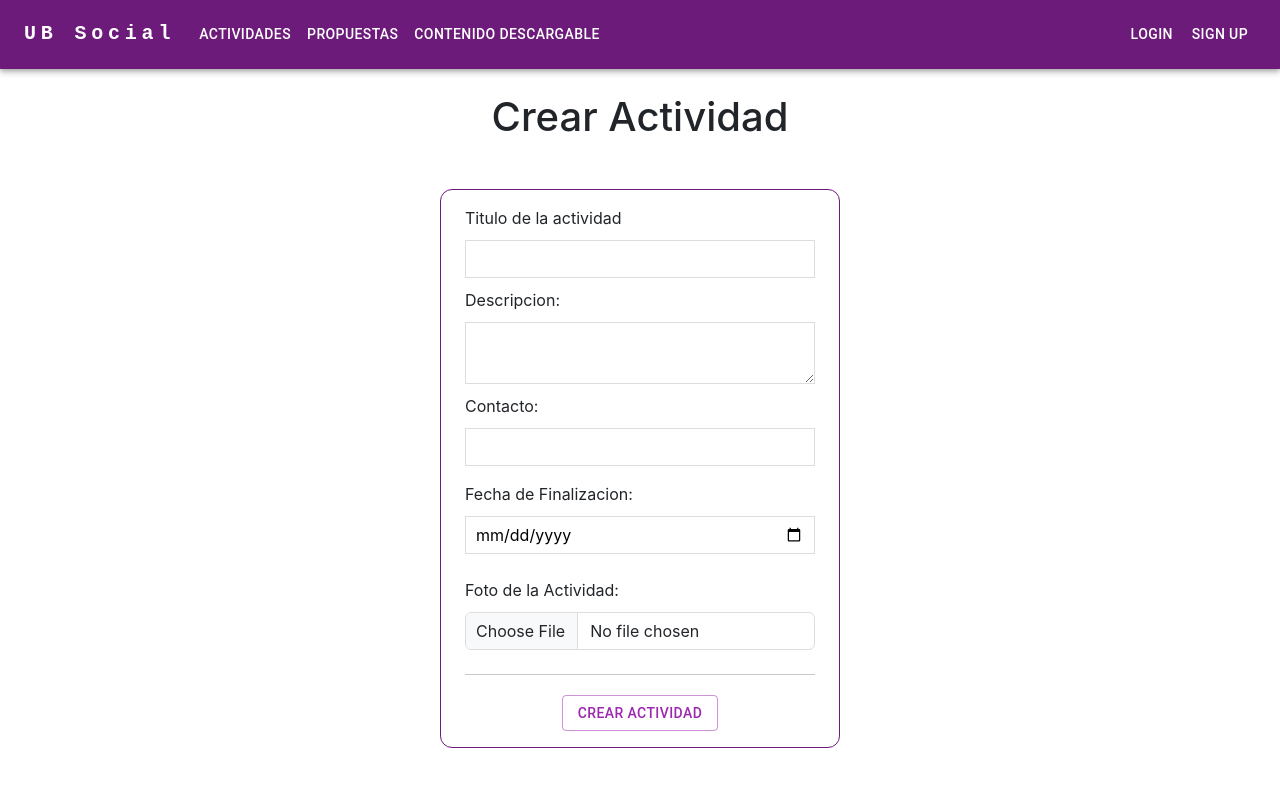
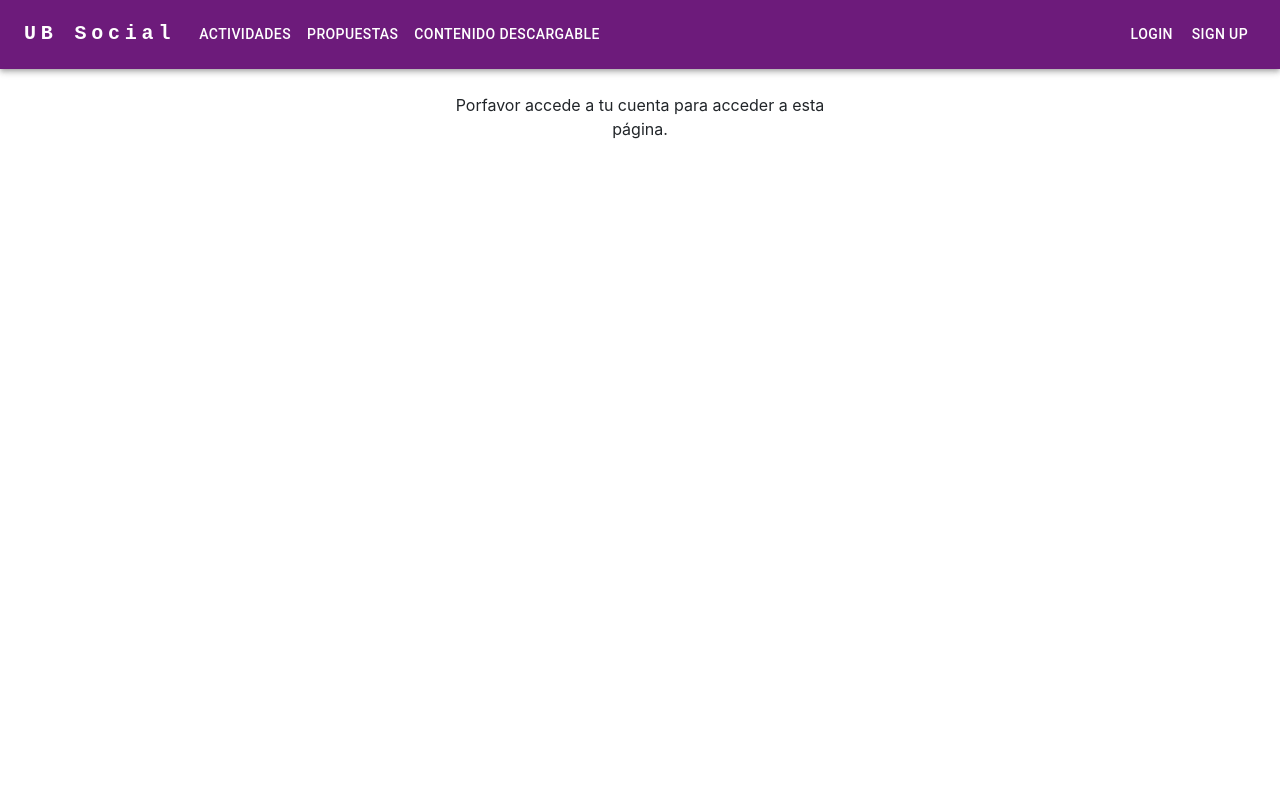
Before and after one commit to martincurzel/UBSocial-View, a React (Create React App) app: page /crear_a in a window 1280 px wide. Shown: the top 786 px of the page. Built offline with nearby package versions, Linux system fonts and the light colour scheme.

Commit message:
update on logged out pages

```diff
--- a/src/pages/CrearActividades.js
+++ b/src/pages/CrearActividades.js
@@ -1,7 +1,7 @@
 import React from "react";
 import { useState } from "react";
 import { callApiNoReadFormData } from "../helpers/apiCallNoRead";
-import { Button, Box } from "@mui/material";
+import { Button, Box, Typography } from "@mui/material";
 import Swal from "sweetalert2";
 import withReactContent from "sweetalert2-react-content";
 
@@ -57,6 +57,12 @@ const CrearActividades = () => {
 
     return (
         <div className="Crear">
+            {localStorage.getItem("jwtToken") === null ? (
+            <>
+                <Typography className="mb-4" variant="p">Porfavor accede a tu cuenta para acceder a esta página.</Typography>
+            </>
+            ) : (
+            <>
                 <h1 className="mt-3">Crear Actividad</h1>
                 <Box className="container mt-5 pb-3 px-4"
                     sx={{
@@ -105,6 +111,8 @@ const CrearActividades = () => {
 
                     </form>
                 </Box>
+            </>
+            )}
         </div>
     );
 
--- a/src/pages/SubirContenido.js
+++ b/src/pages/SubirContenido.js
@@ -3,7 +3,7 @@ import { useState } from "react";
 import { callApiNoReadFormData } from "../helpers/apiCallNoRead";
 import { useParams, useNavigate } from "react-router-dom";
 import Swal from "sweetalert2";
-import { Button } from "@mui/material";
+import { Button, Typography } from "@mui/material";
 
 
 const SubirContenido = () => {
@@ -54,6 +54,12 @@ const SubirContenido = () => {
 
     return(
         <div className="Crear mt-5">
+            {localStorage.getItem("jwtToken") === null ? (
+            <>
+                <Typography className="mb-4" variant="p">Porfavor accede a tu cuenta para acceder a esta página.</Typography>
+            </>
+            ) : (
+            <>
                 <hr/>
                 <h1>Subir Contenido</h1>
                 <form className="mt-5" onSubmit={handlesubmit}>
@@ -74,6 +80,8 @@ const SubirContenido = () => {
                     <Button className="mt-5" type="submit" variant="outlined" color="secondary">Enviar</Button>
                 </form>
                 <hr/>
+            </>
+            )}
         </div>
     );
 
--- a/src/pages/UserPage.js
+++ b/src/pages/UserPage.js
@@ -51,6 +51,13 @@ export default function UserPage() {
   };
 
   return (
+    <div className="Crear mt-5">
+    {localStorage.getItem("jwtToken") === null ? (
+      <>
+          <Typography className="mb-4" variant="p">Porfavor accede a tu cuenta para acceder a esta página.</Typography>
+      </>
+      ) : (
+      <>
       <Box
         sx={{ flexGrow: 1, bgcolor: 'background.paper', display: 'flex', height: '100%' }}
       >
@@ -81,5 +88,8 @@ export default function UserPage() {
           <MiContenidoDescargable/>
         </TabPanel>
       </Box>
+      </>
+      )}
+    </div>
   );
 }
```
Lines whose indentation alone changed are shown as unchanged.
